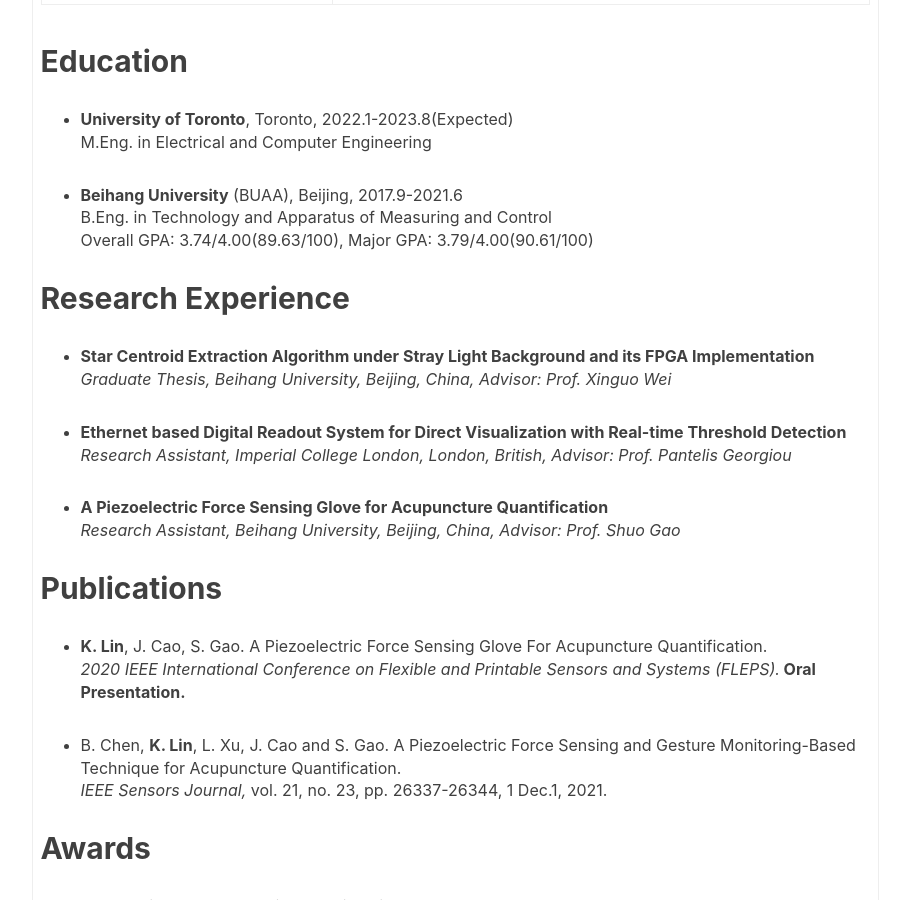
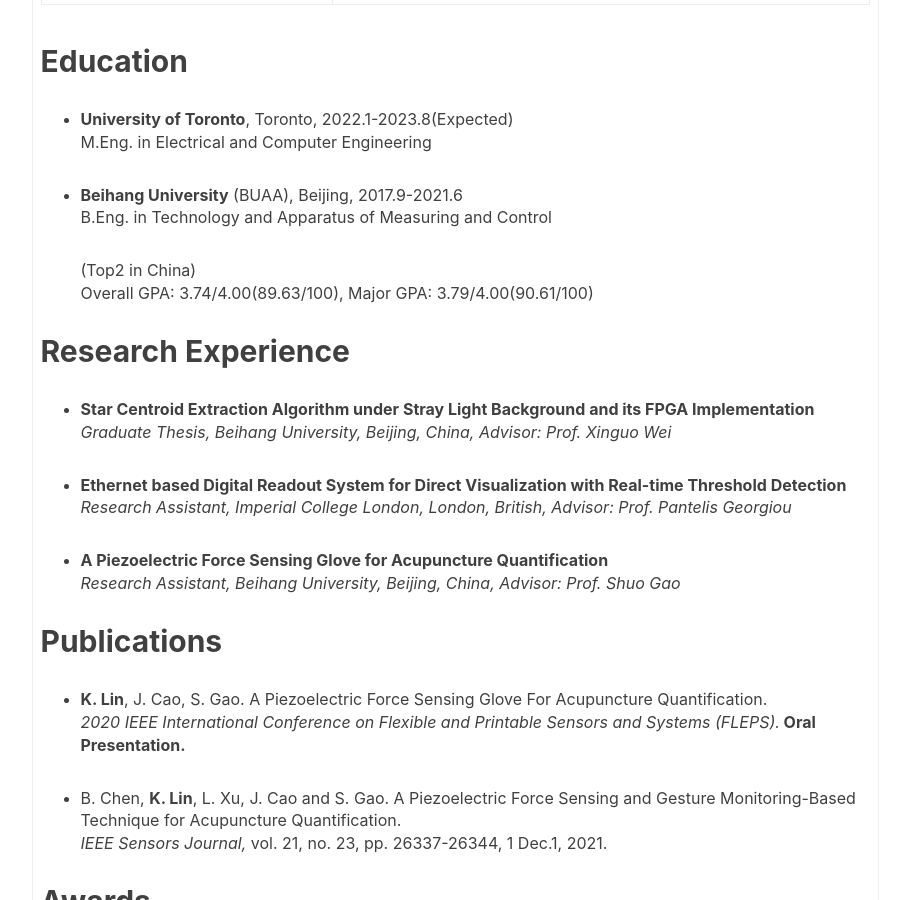
Before and after one commit to cinglelas/cinglelas.github.io, a Jekyll site: the page built from index.html, in a window 1280 px wide and 900 px high, scrolled down 829 px. Shown: the whole window, without its empty margins (136-1046 px from the left). Built offline with Jekyll 4.4.1, drawn with Linux system fonts in a browser that asks for light colours; nearby versions of some CDN libraries; the list of posts is cut into pages by our own code; comment, search, counter and statistics services are not loaded.

Commit message:
Update page.html

```diff
--- a/_layouts/page.html
+++ b/_layouts/page.html
@@ -55,7 +55,7 @@
         <ul>
         <li><p><b>Beihang University</b> (BUAA), Beijing,
         2017.9-2021.6<br />
-        B.Eng. in Technology and Apparatus of Measuring and Control<br />
+        B.Eng. in Technology and Apparatus of Measuring and Control <p>(Top2 in China)<br />
         Overall GPA: 3.74/4.00(89.63/100), Major GPA: 3.79/4.00(90.61/100)<br /></p>
         </li>
         </ul>
```
